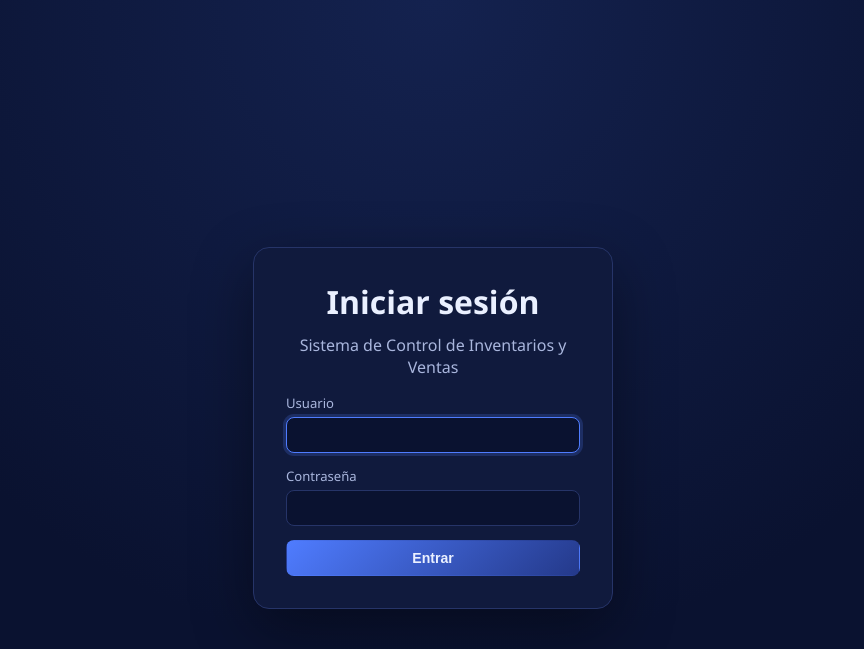
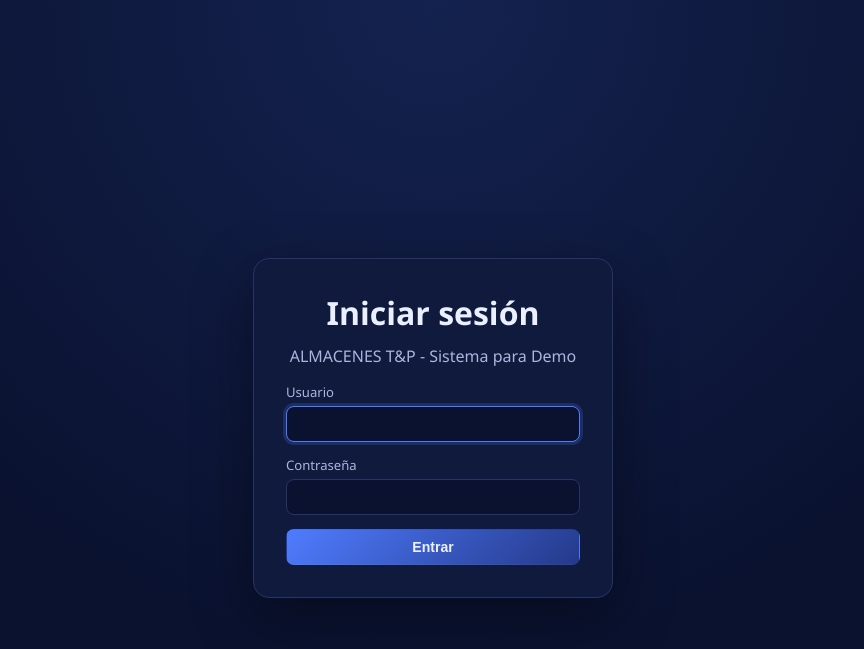
Before and after one commit to TecnologiaGT/SistemaDemo, a Django app: page /login/ in a window 1280 px wide. Shown: the top 649 px of the page, without its empty margins (207-1071 px from the left). Run offline with Django 5.2, Linux system fonts and the light colour scheme; data comes from the database, SQL or seed files in the repository.

Commit message:
actualizacion 18/09/2026 13:54:04.91

```diff
--- a/templates/base.html
+++ b/templates/base.html
@@ -4,7 +4,7 @@
 <head>
 <meta charset="UTF-8">
 <meta name="viewport" content="width=device-width, initial-scale=1">
-<title>{% block titulo %}Sistema{% endblock %} · Control de Inventarios y Ventas</title>
+<title>{% block titulo %}Sistema{% endblock %} · ALMACENES T&amp;P - Sistema para Demo</title>
 <link rel="stylesheet" href="{% static 'css/styles.css' %}">
 <style>
   :root {
@@ -17,7 +17,7 @@
 <body>
 {% if user.is_authenticated %}
 <header class="topbar">
-  <a href="{% url 'core:home' %}" class="marca"><span class="punto"></span> CONTROL · INVENTARIOS Y VENTAS</a>
+  <a href="{% url 'core:home' %}" class="marca"><span class="punto"></span> ALMACENES T&amp;P · SISTEMA PARA DEMO</a>
   <nav>
     <a href="{% url 'core:home' %}">Inicio</a>
     <span class="usuario">{{ user.get_full_name|default:user.username }}</span>
--- a/templates/registration/login.html
+++ b/templates/registration/login.html
@@ -4,7 +4,7 @@
 <div class="login-wrap">
   <div class="login-caja">
     <h1>Iniciar sesión</h1>
-    <p class="subt" style="text-align:center;color:var(--texto-tenue);margin-top:-10px;">Sistema de Control de Inventarios y Ventas</p>
+    <p class="subt" style="text-align:center;color:var(--texto-tenue);margin-top:-10px;">ALMACENES T&amp;P - Sistema para Demo</p>
     {% if form.errors %}
     <div class="mensaje mensaje-error">Usuario o contraseña incorrectos.</div>
     {% endif %}
```
